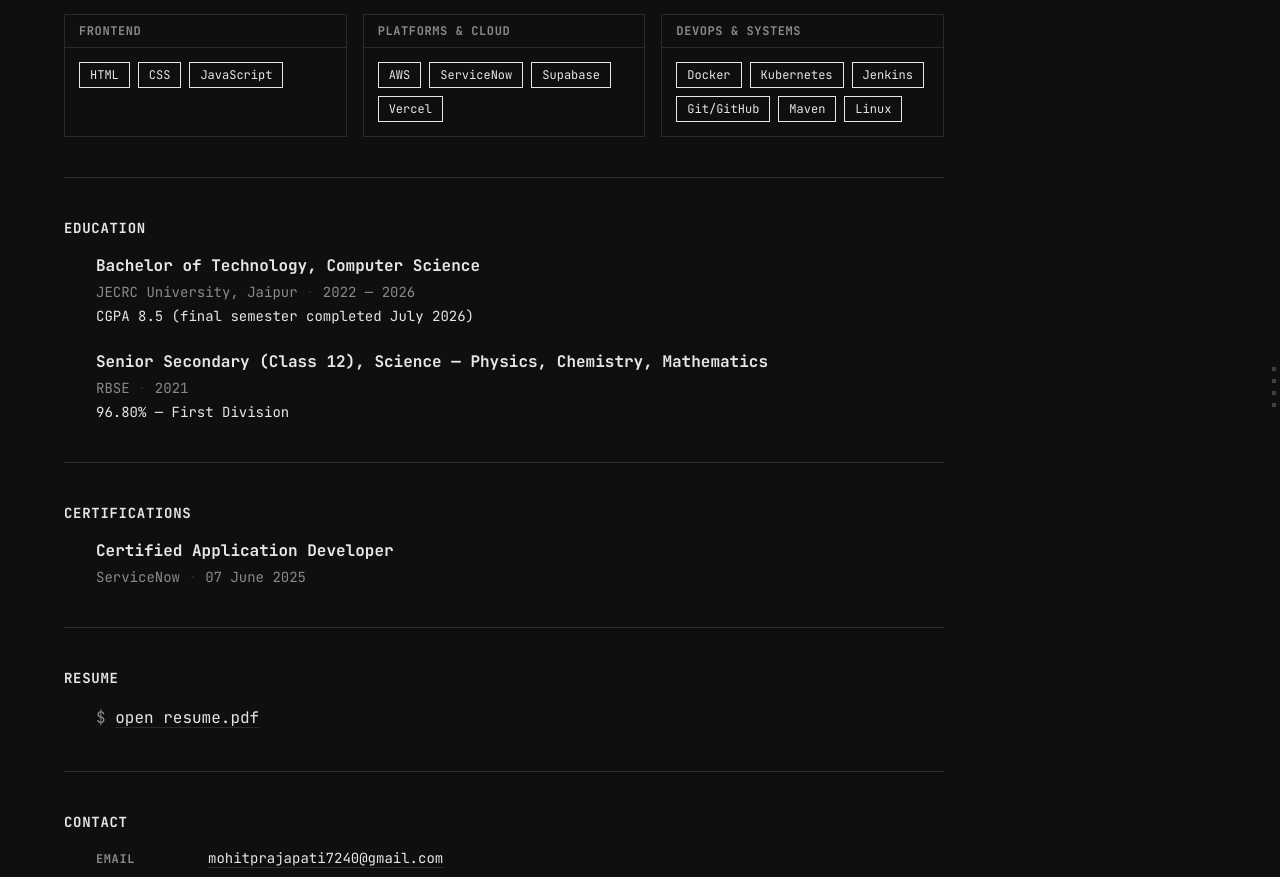
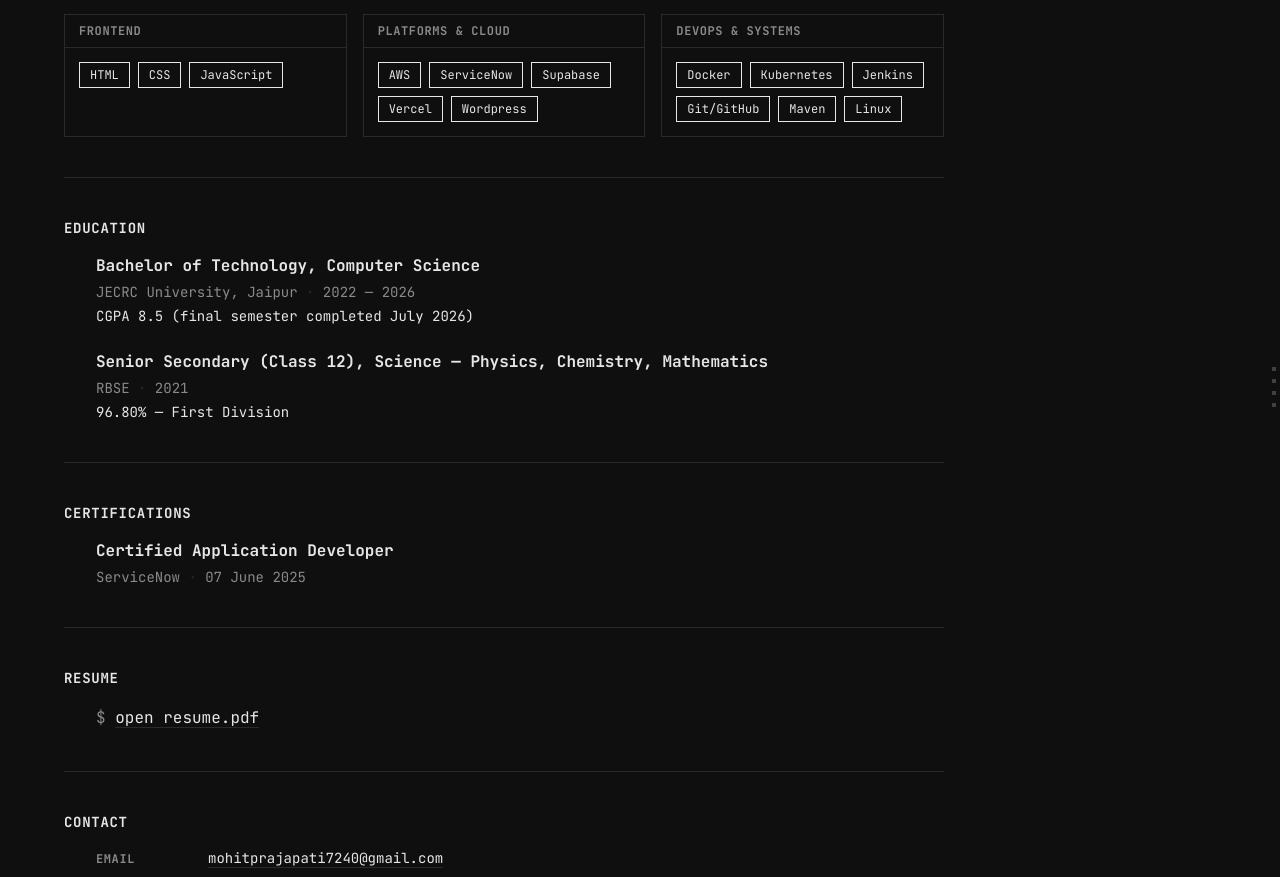
Before and after one commit to mohit-kumar07/portfolio, a Next.js app: page / in a window 1280 px wide. Shown: the part 2110-2987 px from the top of the page. Built offline with nearby package versions, Linux system fonts and the light colour scheme.

Commit message:
Add .vercel to gitignore and WordPress to platforms in skills

```diff
--- a/data/skills.ts
+++ b/data/skills.ts
@@ -13,5 +13,5 @@ export const skills: Skills = {
   database: ["MySQL", "PostgreSQL", "MongoDB"],
   devops: ["Docker", "Kubernetes", "Jenkins", "Git/GitHub", "Maven", "Linux"],
   frontend: ["HTML", "CSS", "JavaScript"],
-  platform: ["AWS", "ServiceNow", "Supabase", "Vercel"],
+  platform: ["AWS", "ServiceNow", "Supabase", "Vercel","Wordpress"],
 };
```
Also changed, not shown: 1 other file (tests, documents, lock files or other folders).
